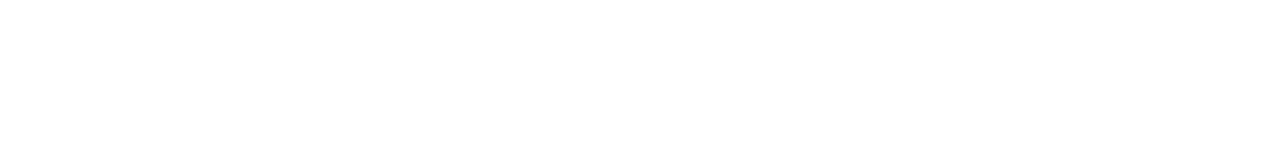
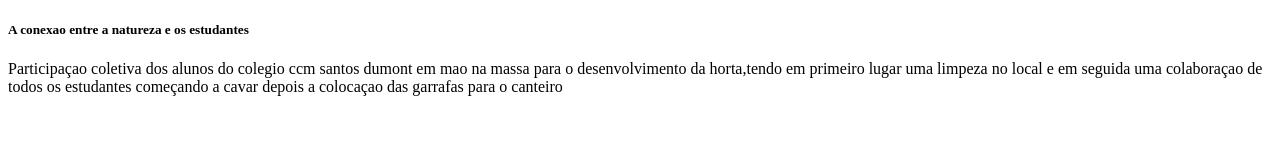
Before and after one commit to MariaaClara15/Agrinho-, a plain HTML site: page index.html in a window 1280 px wide. Drawn offline with Linux system fonts and the light colour scheme.

Commit message:
agrinhooo

```diff
--- a/index.html
+++ b/index.html
@@ -6,6 +6,18 @@
     <title>Document</title>
 </head>
 <body>
+
+    <header>
+        <h5>A conexao entre a natureza e os estudantes </h5>
+    </header>
+    <section >
+        <p> Participaçao coletiva dos alunos do colegio ccm santos dumont em mao na massa para o desenvolvimento
+           da horta,tendo em primeiro lugar uma limpeza no local e em seguida uma colaboraçao de todos os estudantes
+        começando a cavar depois a colocaçao das garrafas para o canteiro    </p>
+    </section>
+    <footer>
+        <p>    </p>
+    </footer>
  <p>
 </body>
 </html>
```
